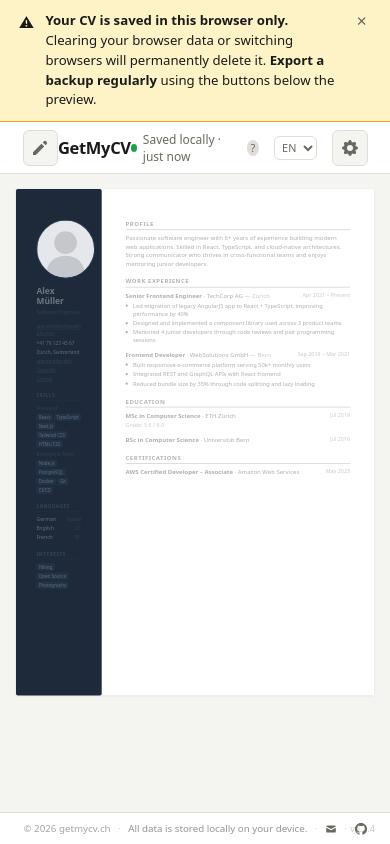
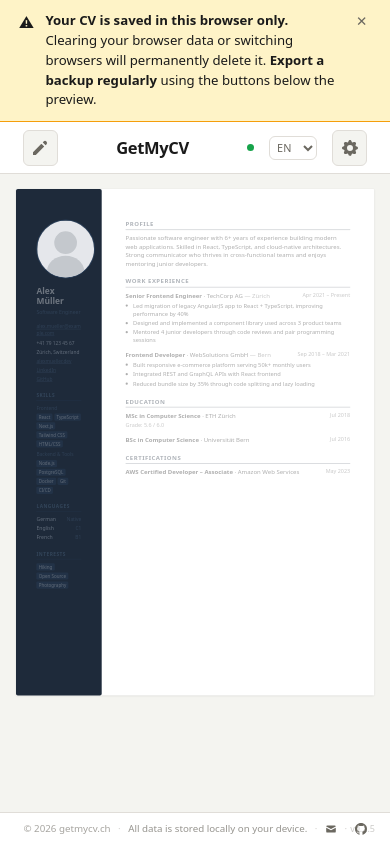
Before and after one commit to Eldeskar/getmycv_ch, a React (Vite) app: page / in a window 390 px wide. Built offline with nearby package versions, Linux system fonts and the light colour scheme.

Commit message:
refactor: simplify storage indicator to show local storage availability
Replace time-based save indicator with a green/red dot showing whether
localStorage is available. Show only the dot on phone screens. Hide text
on mobile. Bump to v0.2.5.

```diff
--- a/package.json
+++ b/package.json
@@ -1,6 +1,6 @@
 {
   "name": "getmycv-ch",
-  "version": "0.2.4",
+  "version": "0.2.5",
   "private": true,
   "type": "module",
   "scripts": {
--- a/src/App.tsx
+++ b/src/App.tsx
@@ -15,7 +15,7 @@ const APP_VERSION = __APP_VERSION__
 
 export default function App() {
   const { t } = useTranslation()
-  const { cv, cvLanguage, selectedTemplate, styleSettings, lastSaved, updateCV, updateTemplate, updateStyleSettings, switchCVLanguage } = useCVStore()
+  const { cv, cvLanguage, selectedTemplate, styleSettings, updateCV, updateTemplate, updateStyleSettings, switchCVLanguage } = useCVStore()
   const [showBanner, setShowBanner] = useState(!isBannerDismissed())
   const [panelOpen, setPanelOpen] = useState<'editor' | 'settings' | null>(null)
 
@@ -57,7 +57,7 @@ export default function App() {
           <span className="app-header__logo">GetMyCV</span>
         </div>
         <div className="app-header__right">
-          <StorageIndicator lastSaved={lastSaved} />
+          <StorageIndicator />
           <LanguageSwitcher />
           <button className="panel-toggle panel-toggle--settings" onClick={() => togglePanel('settings')} aria-label={t('app.settings')}>
             <svg width="20" height="20" viewBox="0 0 20 20" fill="currentColor"><path fillRule="evenodd" d="M11.49 3.17c-.38-1.56-2.6-1.56-2.98 0a1.532 1.532 0 01-2.286.948c-1.372-.836-2.942.734-2.106 2.106.54.886.061 2.042-.947 2.287-1.561.379-1.561 2.6 0 2.978a1.532 1.532 0 01.947 2.287c-.836 1.372.734 2.942 2.106 2.106a1.532 1.532 0 012.287.947c.379 1.561 2.6 1.561 2.978 0a1.533 1.533 0 012.287-.947c1.372.836 2.942-.734 2.106-2.106a1.533 1.533 0 01.947-2.287c1.561-.379 1.561-2.6 0-2.978a1.532 1.532 0 01-.947-2.287c.836-1.372-.734-2.942-2.106-2.106a1.532 1.532 0 01-2.287-.947zM10 13a3 3 0 100-6 3 3 0 000 6z" clipRule="evenodd"/></svg>
--- a/src/components/StorageIndicator.tsx
+++ b/src/components/StorageIndicator.tsx
@@ -1,30 +1,34 @@
+import { useEffect, useState } from 'react'
 import { useTranslation } from 'react-i18next'
 
-interface Props {
-  lastSaved: number | null
+function canUseLocalStorage(): boolean {
+  try {
+    const key = '__storage_test__'
+    localStorage.setItem(key, '1')
+    localStorage.removeItem(key)
+    return true
+  } catch {
+    return false
+  }
 }
 
-export function StorageIndicator({ lastSaved }: Props) {
+export function StorageIndicator() {
   const { t } = useTranslation()
+  const [available, setAvailable] = useState(true)
 
-  function relativeTime(ts: number): string {
-    const diff = Math.floor((Date.now() - ts) / 1000)
-    if (diff < 5) return t('storage.justNow')
-    if (diff < 60) return t('storage.secondsAgo', { count: diff })
-    if (diff < 3600) return t('storage.minutesAgo', { count: Math.floor(diff / 60) })
-    return t('storage.hoursAgo', { count: Math.floor(diff / 3600) })
-  }
+  useEffect(() => {
+    setAvailable(canUseLocalStorage())
+  }, [])
 
   return (
-    <div className="storage-indicator" title={t('storage.tooltip')}>
-      <span className={`storage-indicator__dot${lastSaved ? ' storage-indicator__dot--saved' : ''}`} />
+    <div
+      className="storage-indicator"
+      title={available ? t('storage.localOk') : t('storage.localBlocked')}
+    >
+      <span className={`storage-indicator__dot${available ? ' storage-indicator__dot--ok' : ' storage-indicator__dot--blocked'}`} />
       <span className="storage-indicator__text">
-        {lastSaved
-          ? `${t('storage.savedLocally')} · ${relativeTime(lastSaved)}`
-          : t('storage.notSaved')
-        }
+        {available ? t('storage.localOk') : t('storage.localBlocked')}
       </span>
-      <span className="storage-indicator__hint">?</span>
     </div>
   )
 }
--- a/src/i18n/locales/de.ts
+++ b/src/i18n/locales/de.ts
@@ -19,13 +19,8 @@ const de = {
     dismiss: 'Schliessen',
   },
   storage: {
-    savedLocally: 'Lokal gespeichert',
-    notSaved: 'Noch nicht gespeichert',
-    justNow: 'gerade eben',
-    secondsAgo: 'vor {{count}}s',
-    minutesAgo: 'vor {{count}}m',
-    hoursAgo: 'vor {{count}}h',
-    tooltip: 'Ihr Lebenslauf wird nur in diesem Browser gespeichert. Exportieren Sie regelmässig, um Datenverlust zu vermeiden.',
+    localOk: 'Daten lokal gespeichert',
+    localBlocked: 'Lokaler Speicher nicht verfügbar',
   },
   editor: {
     tabs: {
--- a/src/i18n/locales/en.ts
+++ b/src/i18n/locales/en.ts
@@ -19,13 +19,8 @@ const en = {
     dismiss: 'Dismiss',
   },
   storage: {
-    savedLocally: 'Saved locally',
-    notSaved: 'Not yet saved',
-    justNow: 'just now',
-    secondsAgo: '{{count}}s ago',
-    minutesAgo: '{{count}}m ago',
-    hoursAgo: '{{count}}h ago',
-    tooltip: 'Your CV is only saved in this browser. Export regularly to avoid losing your data.',
+    localOk: 'Data stored locally',
+    localBlocked: 'Local storage unavailable',
   },
   editor: {
     tabs: {
--- a/src/i18n/locales/fr.ts
+++ b/src/i18n/locales/fr.ts
@@ -19,13 +19,8 @@ const fr = {
     dismiss: 'Fermer',
   },
   storage: {
-    savedLocally: 'Enregistré localement',
-    notSaved: 'Pas encore enregistré',
-    justNow: "à l'instant",
-    secondsAgo: 'il y a {{count}}s',
-    minutesAgo: 'il y a {{count}}m',
-    hoursAgo: 'il y a {{count}}h',
-    tooltip: 'Votre CV est uniquement enregistré dans ce navigateur. Exportez régulièrement pour éviter toute perte de données.',
+    localOk: 'Données stockées localement',
+    localBlocked: 'Stockage local indisponible',
   },
   editor: {
     tabs: {
--- a/src/i18n/locales/it.ts
+++ b/src/i18n/locales/it.ts
@@ -19,13 +19,8 @@ const it = {
     dismiss: 'Chiudi',
   },
   storage: {
-    savedLocally: 'Salvato localmente',
-    notSaved: 'Non ancora salvato',
-    justNow: 'proprio ora',
-    secondsAgo: '{{count}}s fa',
-    minutesAgo: '{{count}}m fa',
-    hoursAgo: '{{count}}h fa',
-    tooltip: 'Il tuo CV è salvato solo in questo browser. Esporta regolarmente per evitare la perdita di dati.',
+    localOk: 'Dati memorizzati localmente',
+    localBlocked: 'Archiviazione locale non disponibile',
   },
   editor: {
     tabs: {
--- a/src/index.css
+++ b/src/index.css
@@ -466,33 +466,22 @@ a { color: inherit; }
   display: flex;
   align-items: center;
   gap: 0.4rem;
-  font-size: 0.8rem;
+  font-size: 0.75rem;
   color: var(--color-muted);
   cursor: default;
 }
-
 .storage-indicator__dot {
   display: inline-block;
-  width: 8px;
-  height: 8px;
+  width: 7px;
+  height: 7px;
   border-radius: 50%;
-  background: var(--color-muted);
-  transition: background 0.3s;
-}
-.storage-indicator__dot--saved {
+  flex-shrink: 0;
+}
+.storage-indicator__dot--ok {
   background: var(--color-success);
 }
-
-.storage-indicator__hint {
-  display: inline-flex;
-  align-items: center;
-  justify-content: center;
-  width: 16px;
-  height: 16px;
-  border-radius: 50%;
-  background: var(--color-border);
-  font-size: 0.7rem;
-  cursor: help;
+.storage-indicator__dot--blocked {
+  background: #dc2626;
 }
 
 /* ─── Footer ─────────────────────────────────────────────────────────────────── */
@@ -2508,6 +2497,9 @@ textarea { resize: vertical; }
   .app-footer__link-text {
     display: none;
   }
+  .storage-indicator__text {
+    display: none;
+  }
 }
 
 /* ─── Print ──────────────────────────────────────────────────────────────────── */
```
